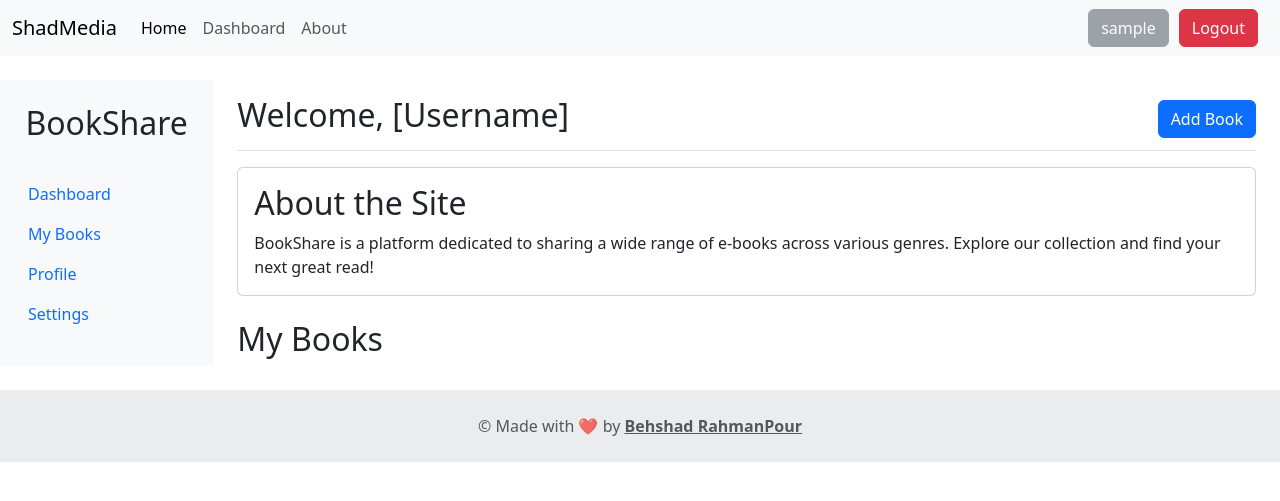
After one commit to behshadrhp/ShadMedia, a Django app: page /account/dashboard/ in a window 1280 px wide. The commit adds this page. Shown: the top 501 px of the page. Run offline with Django 4.2, Linux system fonts and the light colour scheme; the visitor is signed in with stand-in values (Sample User, id 1).

Commit message:
create dashboard

```diff
--- a/account/urls.py
+++ b/account/urls.py
@@ -6,6 +6,8 @@ from . import views
 urlpatterns = [
     # home page
     path('', views.HomeView.as_view(), name='home'),
+    # dashboard
+    path('account/dashboard/', views.DashboardView.as_view(), name='dashboard'),
     # authentication page
     path('account/register/', views.RegisterView.as_view(), name='register'),
     path('account/login/', views.LoginView.as_view(), name='login'),
--- a/account/views.py
+++ b/account/views.py
@@ -2,6 +2,7 @@ from django.views import View
 from django.shortcuts import render, redirect
 from django.contrib import messages
 from django.contrib.auth import authenticate, login, logout
+from django.contrib.auth.decorators import login_required
 
 from .forms import LoginForm, RegisterForm
 
@@ -10,10 +11,19 @@ class HomeView(View):
     '''This class is for return home page.'''
 
     def get(self, request):
-        username = request.user.get_username()
+        context = {}
+        return render(request, 'home.html', context)
 
-        context = {'username': username}
-        return render(request, 'home.html', context)
+
+class DashboardView(View):
+    '''This class is for Dashboard panel.'''
+
+    def get(self, request):
+        if request.user.is_authenticated:
+            context = {'section': 'dashboard'}
+            return render(request, 'account/dashboard.html', context)
+        else:
+            return redirect('login')
 
 
 class RegisterView(View):
@@ -71,7 +81,7 @@ class LoginView(View):
                     if user_authentication.is_active:
                         login(request, user_authentication)
                         messages.success(request, 'Well done, login is successfully')
-                        return redirect('home')
+                        return redirect('dashboard')
                     else:
                         messages.info(request, 'Your account is disable!')
                 else:
--- /dev/null
+++ b/templates/account/dashboard.html
@@ -0,0 +1,82 @@
+{% extends 'main.html' %}
+
+{% block title %}Dashboard{% endblock title %}
+
+{% block content %}
+<div class="container-fluid">
+  <div class="row">
+    <!-- Sidebar -->
+    <nav id="sidebar" class="col-md-3 col-lg-2 d-md-block bg-light sidebar">
+      <div class="position-sticky">
+        <!-- Logo and Site Name -->
+        <div class="py-4 text-center">
+          <h2>BookShare</h2>
+        </div>
+
+        <!-- Sidebar Navigation -->
+        <ul class="nav flex-column">
+          <li class="nav-item">
+            <a class="nav-link active" href="#">
+              <i class="fas fa-home"></i>
+              Dashboard
+            </a>
+          </li>
+          <li class="nav-item">
+            <a class="nav-link" href="#">
+              <i class="fas fa-book"></i>
+              My Books
+            </a>
+          </li>
+          <li class="nav-item">
+            <a class="nav-link" href="#">
+              <i class="fas fa-user"></i>
+              Profile
+            </a>
+          </li>
+          <li class="nav-item">
+            <a class="nav-link" href="#">
+              <i class="fas fa-cogs"></i>
+              Settings
+            </a>
+          </li>
+        </ul>
+      </div>
+    </nav>
+
+    <!-- Main Content -->
+    <main class="col-md-9 ms-sm-auto col-lg-10 px-md-4">
+      <!-- User Information Section -->
+      <div class="d-flex justify-content-between flex-wrap flex-md-nowrap align-items-center pt-3 pb-2 mb-3 border-bottom">
+        <h1 class="h2">Welcome, [Username]</h1>
+        <div class="btn-toolbar mb-2 mb-md-0">
+          <button type="button" class="btn btn-primary">
+            Add Book
+          </button>
+        </div>
+      </div>
+
+      <!-- About Section -->
+      <div class="row">
+        <div class="col-12">
+          <div class="card">
+            <div class="card-body">
+              <h2 class="card-title">About the Site</h2>
+              <p class="card-text">
+                BookShare is a platform dedicated to sharing a wide range of e-books across various genres. Explore our collection and find your next great read!
+              </p>
+            </div>
+          </div>
+        </div>
+      </div>
+
+      <!-- Books Section -->
+      <div class="row mt-4">
+        <div class="col-12">
+          <h2>My Books</h2>
+          <!-- Add content related to user's books -->
+        </div>
+      </div>
+    </main>
+  </div>
+</div>
+{% endblock content %}
--- a/templates/main.html
+++ b/templates/main.html
@@ -12,7 +12,7 @@
 </head>
 <body>
     {% include 'navbar.html' %}
-
+    <br>
     {% if messages %}
         <div class="custom-alert">
             {% for message in messages %}
```
